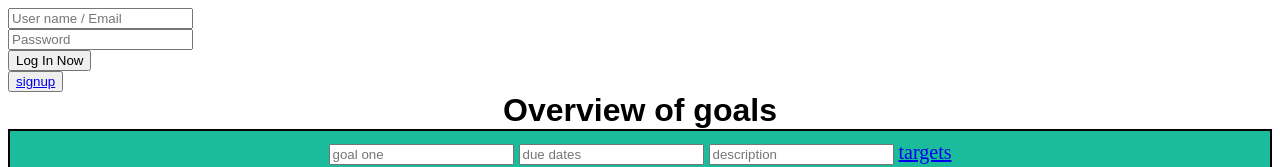
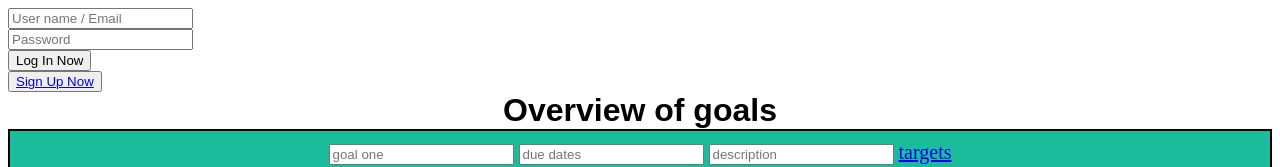
Before and after one commit to mma345/mma345.github.io, a plain HTML site: page index.html in a window 1280 px wide. Shown: the top 167 px of the page. Drawn offline with Linux system fonts and the light colour scheme.

Commit message:
Update index.html

```diff
--- a/index.html
+++ b/index.html
@@ -77,7 +77,7 @@
                 <form class="sign up">
                     <button class = "sign up">
                         <span class="sing up"></span>
-                        <a href="signup.html">signup</a>
+                        <a href="signup.html">Sign Up Now</a>
                     </button>
 
 
```
